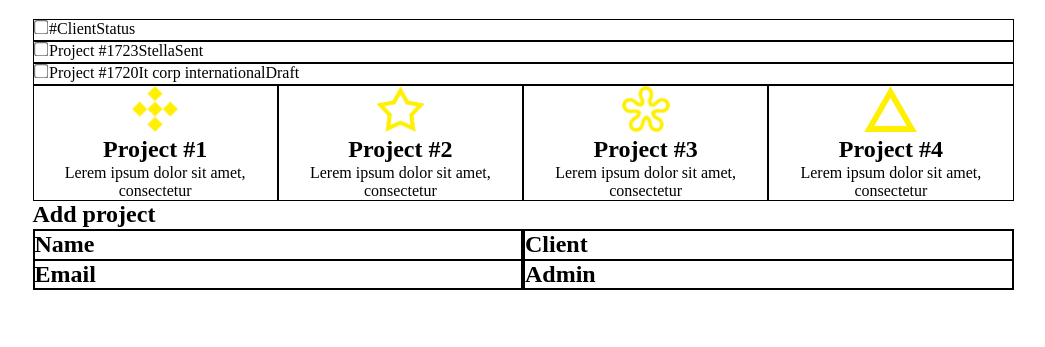
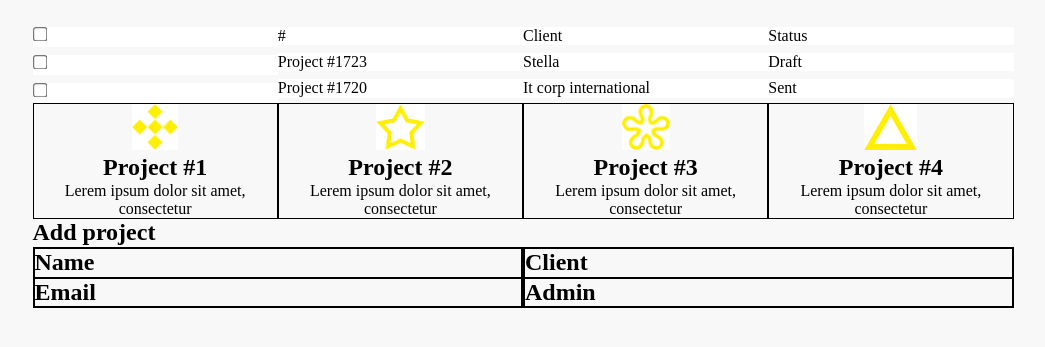
Before and after one commit to StanislavRud/my_pages, a plain HTML site: page test1/index.html in a window 1280 px wide. Shown: the part 61-408 px from the top of the page, without its empty margins (117-1162 px from the left). Drawn offline with Linux system fonts and the light colour scheme.

Commit message:
test1-15%

```diff
--- a/test1/index.html
+++ b/test1/index.html
@@ -11,23 +11,25 @@
         <div class="container">
             <h1>Project</h1>
                 <div class="wrapper_containers">
-                    <div class="head_block">
+                    <div class="buttons_block">
                         <p><input type="checkbox" name="option1" value="1"></p>
+                        <p><input type="checkbox" name="option2" value="2"></p>
+                        <p><input type="checkbox" name="option3" value="3"></p>
+                    </div>
+                    <div class="numbers_block">
                         <p>#</p>
+                        <p>Project #1723</p>
+                        <p>Project #1720</p>
+                    </div>
+                    <div class="clients_block">
                         <p>Client</p>
+                        <p>Stella</p>
+                        <p>It corp international</p>
+                    </div>
+                    <div class="status_block">
                         <p>Status</p>
-                    </div>
-                    <div class="block 1">
-                        <p><input type="checkbox" name="option2" value="2"></p>
-                        <p>Project #1723</p>
-                        <p>Stella</p>
+                        <p>Draft</p>
                         <p>Sent</p>
-                    </div>
-                    <div class="block 2">
-                        <p><input type="checkbox" name="option3" value="3"></p>
-                        <p>Project #1720</p>
-                        <p>It corp international</p>
-                        <p>Draft</p>
                     </div>
                 </div>
                 <div class="projects">
--- a/test1/style.scss
+++ b/test1/style.scss
@@ -8,6 +8,7 @@
 };
 
 body {
+  background-color: #f8f8f8;
 
   .container {
     max-width: 981px;
@@ -16,11 +17,24 @@ body {
       text-align: center;
     }
     .wrapper_containers {
-        div {
-          border: 1px solid;
-        }
-      .head_block, .block {
+      display: flex;
+      width: 100%;
+      div {
+        width: 25%;
+      }
+
+      p {
+        background-color: white;
+      }
+      p:nth-child(n + 1){
+        margin-top: 8px;
+      }
+      .buttons_block {
         display: flex;
+        flex-direction: column;
+        justify-content: start;
+        align-content: center;
+
       }
     }
 
```
Also changed, not shown: test1/style.css, 1 other file.
